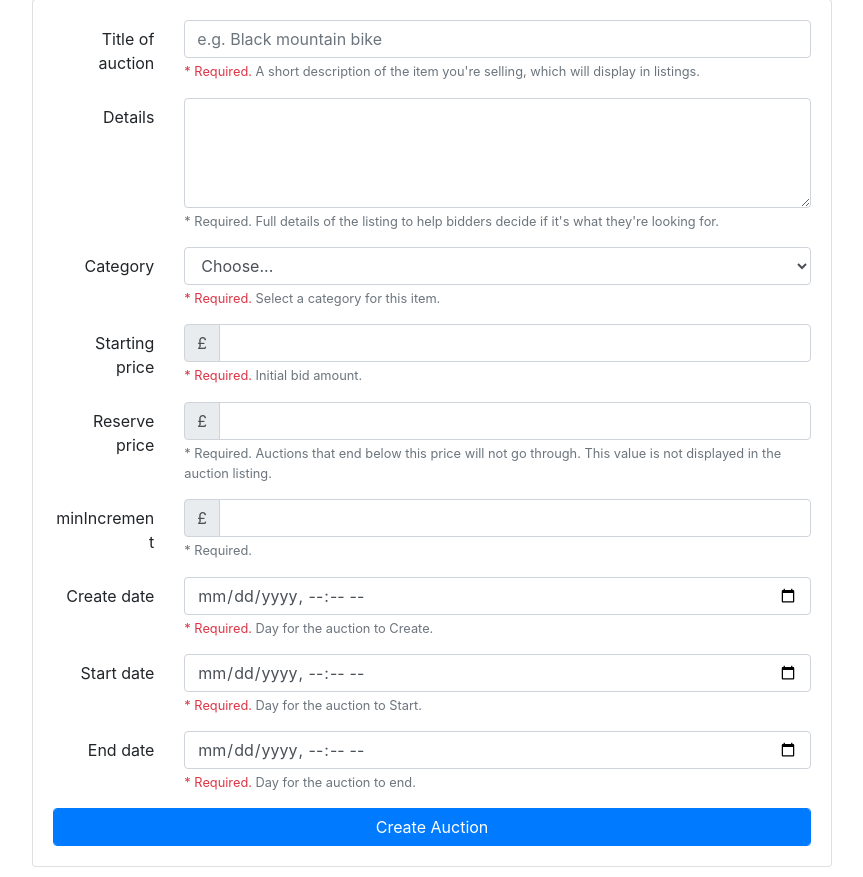
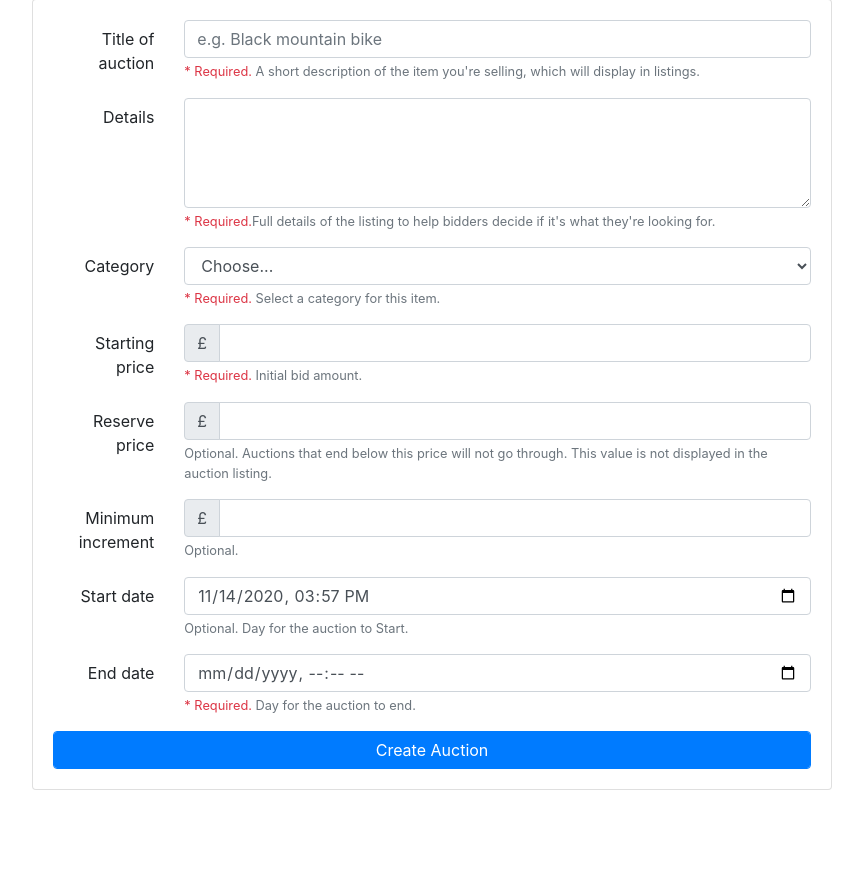
Before and after one commit to mattljones/freeBay, a PHP site: page /create_auction.php in a window 1280 px wide. Shown: the part 250-1127 px from the top of the page, without its empty margins (208-1071 px from the left). After the commit the page ends 1040 px from the top, so only its background shows below. Run offline with PHP 8.4, Linux system fonts and the light colour scheme; some libraries are stand-ins or nearby versions.

Commit message:
some latest changes

```diff
--- a/create_auction.php
+++ b/create_auction.php
@@ -1,4 +1,5 @@
-<?php include_once("header.php")?>
+<?php
+include_once("header.php")?>
 
 <?php
 /* (Uncomment this block to redirect people without selling privileges away from this page)
@@ -24,7 +25,7 @@
       before they try to send it, but that kind of functionality should be
       extremely low-priority / only done after all database functions are
       complete. -->
-      <form method="post" action="create_auction_result.php">
+      <form method="post" action="create_auction_result.php" onsubmit="return modifysubmit();">
         <div class="form-group row">
           <label for="auctionTitle" class="col-sm-2 col-form-label text-right">Title of auction</label>
           <div class="col-sm-10">
@@ -36,7 +37,7 @@
           <label for="auctionDetails" class="col-sm-2 col-form-label text-right">Details</label>
           <div class="col-sm-10">
             <textarea class="form-control" id="auctionDetails" name="Details" rows="4" required="required"></textarea>
-            <small id="detailsHelp" class="form-text text-muted">* Required. Full details of the listing to help bidders decide if it's what they're looking for.</small>
+            <small id="detailsHelp" class="form-text text-muted"><span class="text-danger">* Required.</span>Full details of the listing to help bidders decide if it's what they're looking for.</small>
           </div>
         </div>
         <div class="form-group row">
@@ -79,41 +80,37 @@
               <div class="input-group-prepend">
                 <span class="input-group-text">£</span>
               </div>
-              <input type="number" class="form-control" id="auctionReservePrice" name="ReservePrice" required="required">
+              <input type="number" class="form-control" id="ReservePrice" name="ReservePrice">
             </div>
-            <small id="reservePriceHelp" class="form-text text-muted">* Required. Auctions that end below this price will not go through. This value is not displayed in the auction listing.</small>
+            <small id="reservePriceHelp" class="form-text text-muted">Optional. Auctions that end below this price will not go through. This value is not displayed in the auction listing.</small>
           </div>
         </div>
         <div class="form-group row">
-          <label for="minIncrement" class="col-sm-2 col-form-label text-right">minIncrement</label>
+          <label for="minIncrement" class="col-sm-2 col-form-label text-right">Minimum increment</label>
           <div class="col-sm-10">
             <div class="input-group">
               <div class="input-group-prepend">
                 <span class="input-group-text">£</span>
               </div>
-              <input type="number" class="form-control" id="minIncrement" name="minIncrement" required="required">
+              <input type="number" class="form-control" id="minIncrement" name="minIncrement" onblur="minInput_onblur();">
             </div>
-            <small id="minIncrementHelp" class="form-text text-muted">* Required.</small>
-          </div>
-        </div>
-        <div class="form-group row">
-          <label for="auctionCreateDate" class="col-sm-2 col-form-label text-right">Create date</label>
-          <div class="col-sm-10">
-            <input type="datetime-local" class="form-control" id="auctionCreateDate" name="Createdate" required="required">
-            <small id="CreateDateHelp" class="form-text text-muted"><span class="text-danger">* Required.</span> Day for the auction to Create.</small>
+            <small id="minIncrementHelp" class="form-text text-muted">Optional.</small>
           </div>
         </div>
         <div class="form-group row">
           <label for="auctionStartDate" class="col-sm-2 col-form-label text-right">Start date</label>
           <div class="col-sm-10">
-            <input type="datetime-local" class="form-control" id="auctionStartDate" name="Startdate" required="required">
-            <small id="StartDateHelp" class="form-text text-muted"><span class="text-danger">* Required.</span> Day for the auction to Start.</small>
+            <!-- <input type="datetime-local" class="form-control" id="Startdate" name="Startdate"  value="
+              =(date('Y-m-d')."T".date('H:i'))
+              "> -->
+            <input type="datetime-local" class="form-control" id="Startdate" name="Startdate"  />
+            <small id="StartDateHelp" class="form-text text-muted">Optional. Day for the auction to Start.</small>
           </div>
         </div>
         <div class="form-group row">
           <label for="auctionEndDate" class="col-sm-2 col-form-label text-right">End date</label>
           <div class="col-sm-10">
-            <input type="datetime-local" class="form-control" id="auctionEndDate" name="Enddate" required="required">
+            <input type="datetime-local" class="form-control" id="Enddate" name="Enddate" required="required">
             <small id="endDateHelp" class="form-text text-muted"><span class="text-danger">* Required.</span> Day for the auction to end.</small>
           </div>
         </div>
@@ -127,3 +124,100 @@
 
 
 <?php include_once("footer.php")?>
+
+<script>
+ document.getElementById('Startdate').value=getDT();
+ console.log(getDT());
+
+function getDT(){
+    var myDate=new Date();
+  var year=myDate.getFullYear();
+  var month= myDate.getMonth()+1;
+  var d= myDate.getDate();
+  var h=myDate.getHours();
+  var m=myDate.getMinutes();
+  return year+"-"+month+"-"+d+"T"+h+":"+m;
+}
+
+
+
+function modifysubmit(){
+    var myDate = new Date();
+
+    var d3=myDate.toLocaleString();
+
+    var Startdate= document.getElementById("Startdate").value;
+    var Enddate= document.getElementById("Enddate").value;
+   var startPrice= parseInt(document.getElementById("startingPrice").value);
+   var reservePrice= parseInt(document.getElementById("ReservePrice").value);
+   var minIncrement= parseInt(document.getElementById("minIncrement").value);
+
+    var tempDate1=Date.parse(Startdate);
+    var tempDate2=Date.parse(Enddate);
+
+    var tempNowDate=Date.parse(getDT());
+
+   if(0>= startPrice){
+      document.getElementById("startBidHelp").innerHTML="<font color ='red'>Please enter valid value</font>";
+      return false;
+   }else{
+     document.getElementById("startBidHelp").innerHTML="";
+   }
+   if(0>= reservePrice){
+      document.getElementById("reservePriceHelp").innerHTML="<font color ='red'>Please enter valid value</font>";
+      return false;
+   }else{
+     document.getElementById("reservePriceHelp").innerHTML="";
+   }
+
+   if(0>= minIncrement){
+      document.getElementById("minIncrementHelp").innerHTML="<font color ='red'>Please enter valid value</font>";
+      return false;
+   }else{
+     document.getElementById("minIncrementHelp").innerHTML="";
+   }
+ if(tempDate1<tempNowDate){
+      console.log('err2');
+      document.getElementById("StartDateHelp").innerHTML="<font color ='red'>Please enter valid date</font>";
+      return false;
+   }else{
+      document.getElementById("StartDateHelp").innerHTML="";
+   }
+
+   if(tempDate1>= tempDate2){
+      console.log('err3');
+      document.getElementById("endDateHelp").innerHTML="<font color ='red'>Please enter valid value</font>";
+      return false;
+   }else{
+      document.getElementById("endDateHelp").innerHTML="";
+   }
+
+
+  return true;
+}
+
+function minInput_onblur(){
+   var startingPrice=0;
+   if(document.getElementById("startingPrice").value!='')
+   {
+      startingPrice= parseInt(document.getElementById("startingPrice").value);
+   }
+   var ReservePrice=0;
+   if(document.getElementById("ReservePrice").value!='')
+   {
+      ReservePrice= parseInt(document.getElementById("ReservePrice").value);
+   }
+   var minIncrement=0;
+   if(document.getElementById("minIncrement").value!='')
+   {
+      minIncrement= parseInt(document.getElementById("minIncrement").value);
+   }
+
+   console.log(startingPrice);
+   if((ReservePrice-startingPrice)<minIncrement)
+   {
+     document.getElementById("minIncrement").value=0.01;
+   }
+}
+
+ </script>
```
Also changed, not shown: create_auction_result.php (+36 -11 lines).
